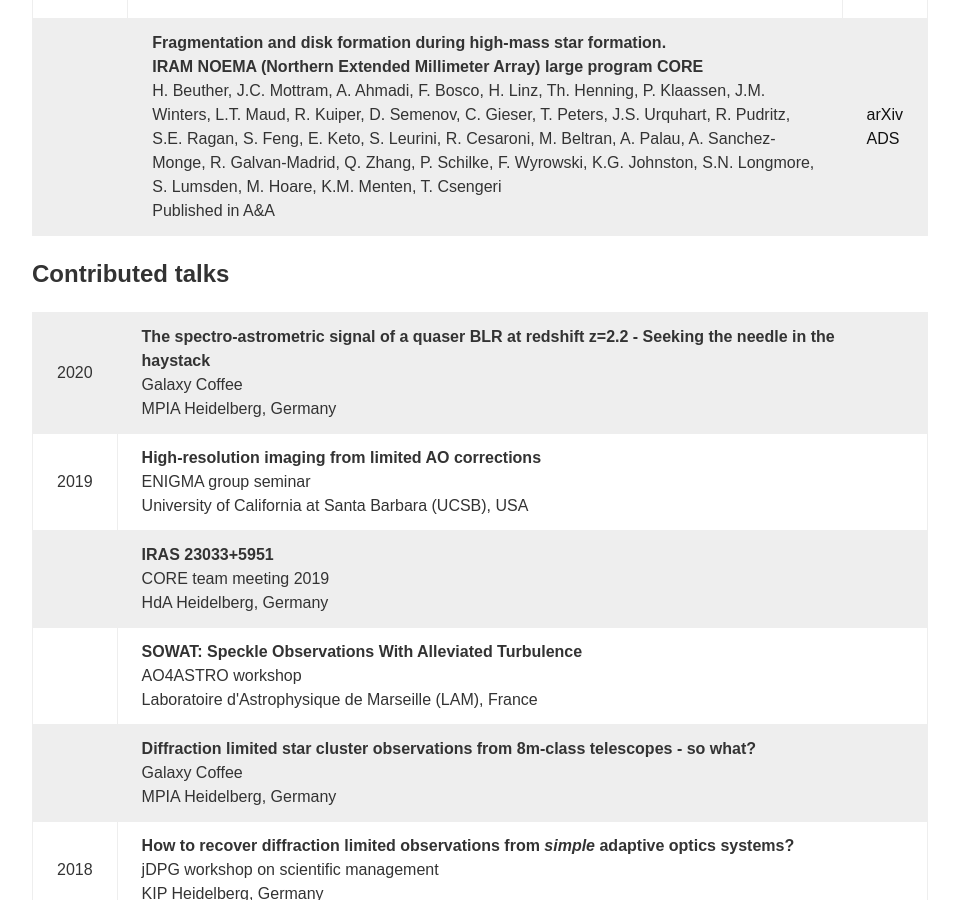
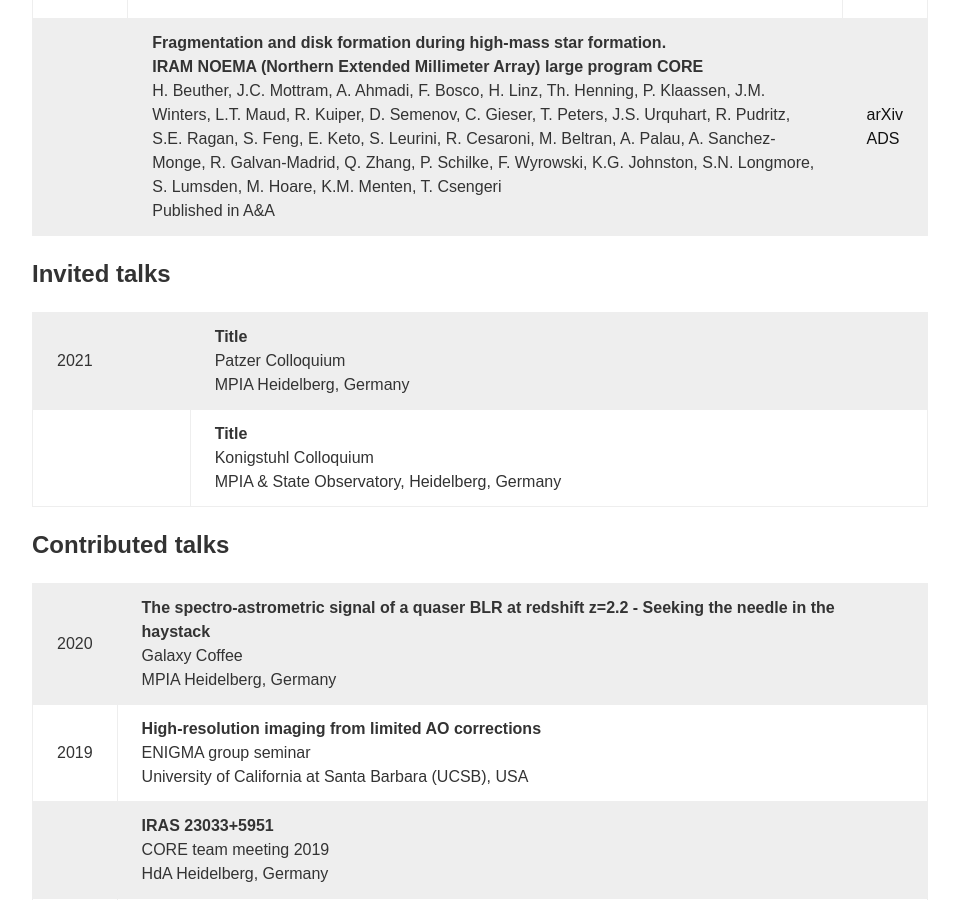
Before and after one commit to felixbosco/felixbosco.github.io, a Jekyll site: the page built from publications.html, in a window 1280 px wide and 900 px high, scrolled down 1783 px. Shown: the whole window, without its empty margins (160-1119 px from the left). Built offline with Jekyll 4.4.1, drawn with Linux system fonts in a browser that asks for light colours.

Commit message:
Add two invited talks for 2021

```diff
--- a/publications.html
+++ b/publications.html
@@ -69,6 +69,14 @@
 	        Published in A&A</td>
 		<td><a href="https://arxiv.org/abs/1808.00472" target="_blank">arXiv</a><br><a href="https://ui.adsabs.harvard.edu/abs/2018A%26A...618A..46A/abstract" target="_blank">ADS</a></td>
 	</tr>
+</table>
+
+
+
+<h2> Invited talks </h2>
+<table class="table">
+	<tr><td>2021</td><td><b>Title</b><br>Patzer Colloquium<br>MPIA Heidelberg, Germany</td></tr>
+  	<tr><td>    </td><td><b>Title</b><br>Konigstuhl Colloquium<br>MPIA & State Observatory, Heidelberg, Germany</td></tr>
 </table>
 
 
```
